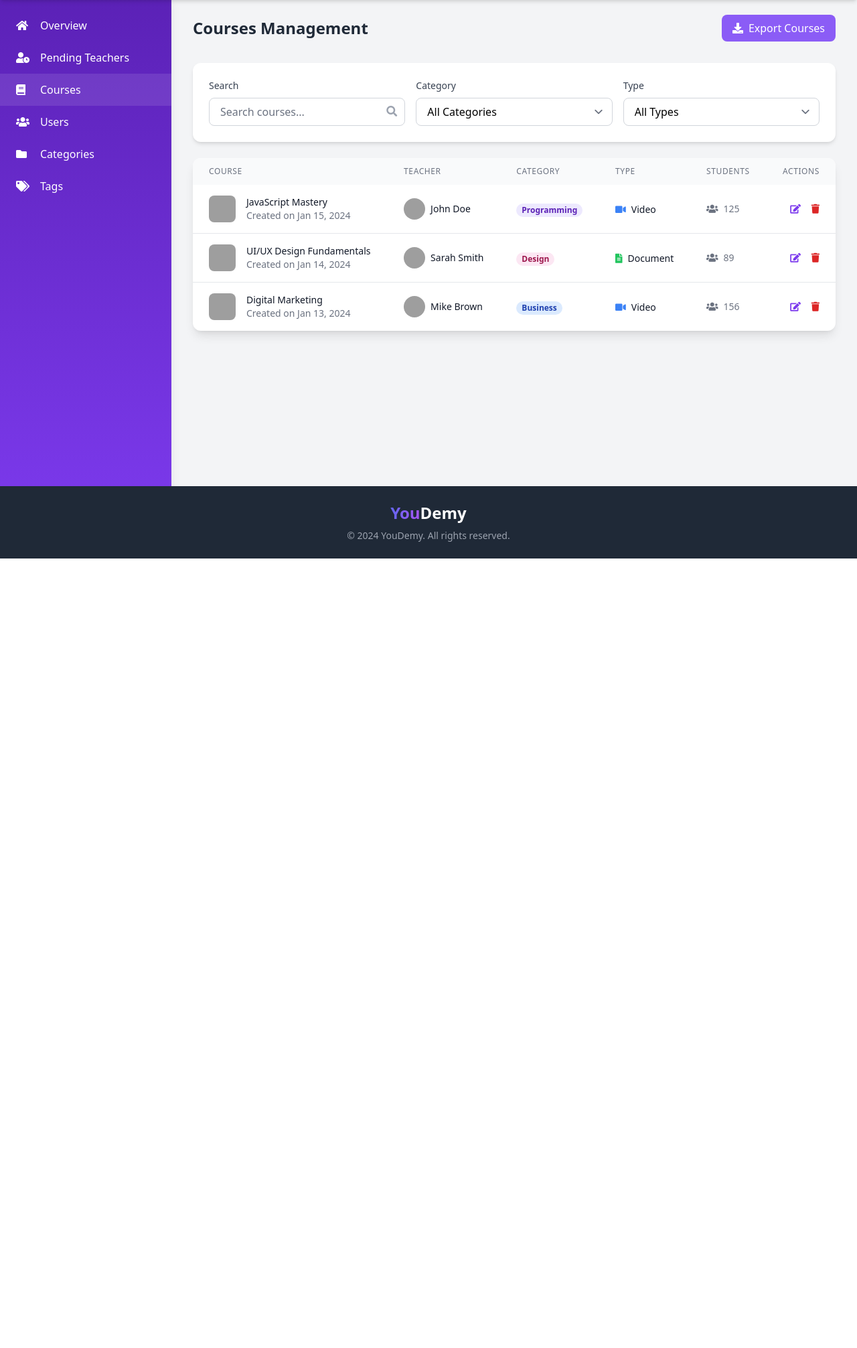
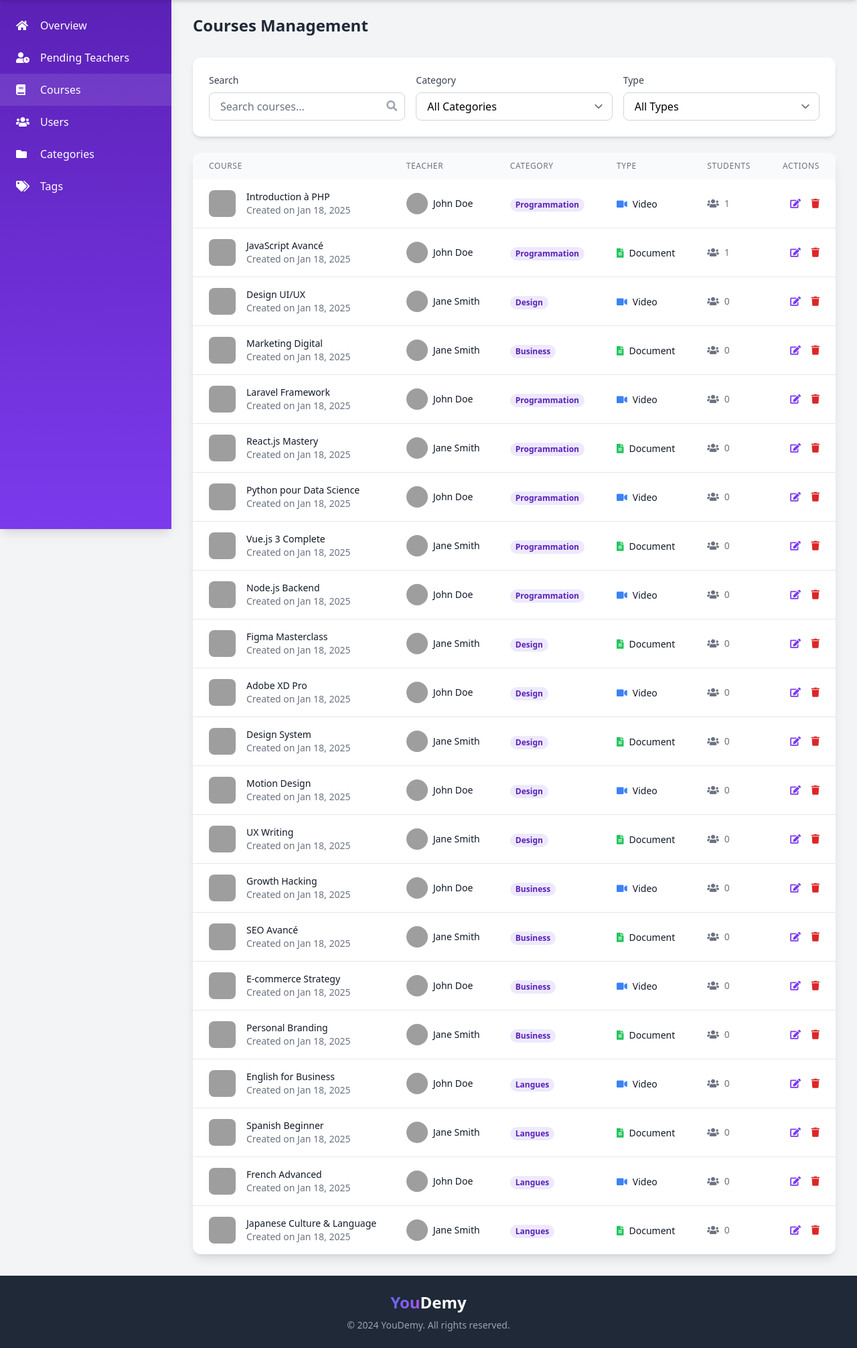
Before and after one commit to abdellatifguezadi/youdemy, a PHP site: page /admin/courses in a window 1280 px wide. Shown: the part 74-2087 px from the top of the page at 67% size. Before the commit the page ends 908 px from the top, so only its background shows below. Run offline with PHP 8.4, Linux system fonts and the light colour scheme; data comes from the database, SQL or seed files in the repository; some libraries are stand-ins or nearby versions; grey boxes are pictures that could not be loaded.

Commit message:
display all courses for admin

```diff
--- a/app/controllers/AdminController.php
+++ b/app/controllers/AdminController.php
@@ -3,10 +3,12 @@
 class AdminController extends BaseController {
 
     private $userModel;
+    private $courseModel;
 
     function __construct()
     {
         $this->userModel = new User();
+        $this->courseModel = new Course();
     }
 
 
@@ -21,7 +23,9 @@ class AdminController extends BaseController {
     }
 
     public function courses (){
-        $this->render('admin/courses');
+        $courses = $this->courseModel->searchCourses();
+        $data['courses'] = $courses;
+        $this->render('admin/courses', $data);
     }
 
     public function users(){
--- a/app/views/admin/courses.php
+++ b/app/views/admin/courses.php
@@ -34,17 +34,11 @@
     <!-- Main Content -->
     <div class="flex-1 ml-64">
         <div class="p-8">
-            <!-- Header -->
+
             <div class="flex justify-between items-center mb-8">
                 <h1 class="text-2xl font-bold text-gray-800">Courses Management</h1>
-                <div class="flex gap-4">
-                    <button class="px-4 py-2 bg-violet-500 text-white rounded-lg hover:bg-violet-600 transition-colors">
-                        <i class="fas fa-download mr-2"></i>Export Courses
-                    </button>
-                </div>
             </div>
 
-            <!-- Filters -->
             <div class="bg-white rounded-xl shadow-md p-6 mb-6">
                 <div class="grid grid-cols-1 md:grid-cols-3 gap-4">
                     <div>
@@ -76,7 +70,6 @@
                 </div>
             </div>
 
-            <!-- Courses Table -->
             <div class="bg-white rounded-xl shadow-lg overflow-hidden">
                 <table class="w-full">
                     <thead class="bg-gray-50">
@@ -90,39 +83,43 @@
                         </tr>
                     </thead>
                     <tbody class="divide-y divide-gray-200">
-
+                        <?php foreach ($courses as $course): ?>
                         <tr class="hover:bg-gray-50">
                             <td class="px-6 py-4 whitespace-nowrap">
                                 <div class="flex items-center">
                                     <img class="h-10 w-10 rounded-lg object-cover"
-                                         src="https://images.unsplash.com/photo-1627398242454-45a1465c2479?w=500"
+                                         src="<?= $course->getPhotoUrl() ?>"
                                          alt="Course thumbnail">
                                     <div class="ml-4">
-                                        <div class="text-sm font-medium text-gray-900">JavaScript Mastery</div>
-                                        <div class="text-sm text-gray-500">Created on Jan 15, 2024</div>
+                                        <div class="text-sm font-medium text-gray-900"><?= $course->getTitle() ?></div>
+                                        <div class="text-sm text-gray-500">Created on <?= date('M d, Y', strtotime($course->getCreatedAt())) ?></div>
                                     </div>
                                 </div>
                             </td>
                             <td class="px-6 py-4 whitespace-nowrap">
                                 <div class="flex items-center">
                                     <img class="h-8 w-8 rounded-full"
-                                         src="https://ui-avatars.com/api/?name=John+Doe"
+                                         src="https://ui-avatars.com/api/?name=<?= urlencode($course->getName()) ?>"
                                          alt="Teacher">
-                                    <span class="ml-2 text-sm text-gray-900">John Doe</span>
+                                    <span class="ml-2 text-sm text-gray-900"><?= $course->getName() ?></span>
                                 </div>
                             </td>
                             <td class="px-6 py-4 whitespace-nowrap">
                                 <span class="px-2 inline-flex text-xs leading-5 font-semibold rounded-full bg-violet-100 text-violet-800">
-                                    Programming
+                                    <?= $course->getCategoryName() ?>
                                 </span>
                             </td>
                             <td class="px-6 py-4 whitespace-nowrap">
                                 <span class="text-sm text-gray-900">
-                                    <i class="fas fa-video text-blue-500 mr-2"></i>Video
+                                    <?php if($course->getType() === 'Cours vidéo'): ?>
+                                        <i class="fas fa-video text-blue-500 mr-2"></i>Video
+                                    <?php else: ?>
+                                        <i class="fas fa-file-alt text-green-500 mr-2"></i>Document
+                                    <?php endif; ?>
                                 </span>
                             </td>
                             <td class="px-6 py-4 whitespace-nowrap text-sm text-gray-500">
-                                <i class="fas fa-users mr-2"></i>125
+                                <i class="fas fa-users mr-2"></i><?= $course->getStudentCount() ?>
                             </td>
                             <td class="px-6 py-4 whitespace-nowrap text-right text-sm font-medium">
                                 <button class="text-violet-600 hover:text-violet-900 mr-3">
@@ -133,94 +130,7 @@
                                 </button>
                             </td>
                         </tr>
-
-                        <!-- Example Course 2 -->
-                        <tr class="hover:bg-gray-50">
-                            <td class="px-6 py-4 whitespace-nowrap">
-                                <div class="flex items-center">
-                                    <img class="h-10 w-10 rounded-lg object-cover"
-                                         src="https://images.unsplash.com/photo-1561070791-2526d30994b5?w=500"
-                                         alt="Course thumbnail">
-                                    <div class="ml-4">
-                                        <div class="text-sm font-medium text-gray-900">UI/UX Design Fundamentals</div>
-                                        <div class="text-sm text-gray-500">Created on Jan 14, 2024</div>
-                                    </div>
-                                </div>
-                            </td>
-                            <td class="px-6 py-4 whitespace-nowrap">
-                                <div class="flex items-center">
-                                    <img class="h-8 w-8 rounded-full"
-                                         src="https://ui-avatars.com/api/?name=Sarah+Smith"
-                                         alt="Teacher">
-                                    <span class="ml-2 text-sm text-gray-900">Sarah Smith</span>
-                                </div>
-                            </td>
-                            <td class="px-6 py-4 whitespace-nowrap">
-                                <span class="px-2 inline-flex text-xs leading-5 font-semibold rounded-full bg-pink-100 text-pink-800">
-                                    Design
-                                </span>
-                            </td>
-                            <td class="px-6 py-4 whitespace-nowrap">
-                                <span class="text-sm text-gray-900">
-                                    <i class="fas fa-file-alt text-green-500 mr-2"></i>Document
-                                </span>
-                            </td>
-                            <td class="px-6 py-4 whitespace-nowrap text-sm text-gray-500">
-                                <i class="fas fa-users mr-2"></i>89
-                            </td>
-                            <td class="px-6 py-4 whitespace-nowrap text-right text-sm font-medium">
-                                <button class="text-violet-600 hover:text-violet-900 mr-3">
-                                    <i class="fas fa-edit"></i>
-                                </button>
-                                <button class="text-red-600 hover:text-red-900">
-                                    <i class="fas fa-trash"></i>
-                                </button>
-                            </td>
-                        </tr>
-
-                        <!-- Example Course 3 -->
-                        <tr class="hover:bg-gray-50">
-                            <td class="px-6 py-4 whitespace-nowrap">
-                                <div class="flex items-center">
-                                    <img class="h-10 w-10 rounded-lg object-cover"
-                                         src="https://images.unsplash.com/photo-1507679799987-c73779587ccf?w=500"
-                                         alt="Course thumbnail">
-                                    <div class="ml-4">
-                                        <div class="text-sm font-medium text-gray-900">Digital Marketing</div>
-                                        <div class="text-sm text-gray-500">Created on Jan 13, 2024</div>
-                                    </div>
-                                </div>
-                            </td>
-                            <td class="px-6 py-4 whitespace-nowrap">
-                                <div class="flex items-center">
-                                    <img class="h-8 w-8 rounded-full"
-                                         src="https://ui-avatars.com/api/?name=Mike+Brown"
-                                         alt="Teacher">
-                                    <span class="ml-2 text-sm text-gray-900">Mike Brown</span>
-                                </div>
-                            </td>
-                            <td class="px-6 py-4 whitespace-nowrap">
-                                <span class="px-2 inline-flex text-xs leading-5 font-semibold rounded-full bg-blue-100 text-blue-800">
-                                    Business
-                                </span>
-                            </td>
-                            <td class="px-6 py-4 whitespace-nowrap">
-                                <span class="text-sm text-gray-900">
-                                    <i class="fas fa-video text-blue-500 mr-2"></i>Video
-                                </span>
-                            </td>
-                            <td class="px-6 py-4 whitespace-nowrap text-sm text-gray-500">
-                                <i class="fas fa-users mr-2"></i>156
-                            </td>
-                            <td class="px-6 py-4 whitespace-nowrap text-right text-sm font-medium">
-                                <button class="text-violet-600 hover:text-violet-900 mr-3">
-                                    <i class="fas fa-edit"></i>
-                                </button>
-                                <button class="text-red-600 hover:text-red-900">
-                                    <i class="fas fa-trash"></i>
-                                </button>
-                            </td>
-                        </tr>
+                        <?php endforeach; ?>
                     </tbody>
                 </table>
             </div>
```
Also changed, not shown: app/models/Course.php (+0 -25 lines).
